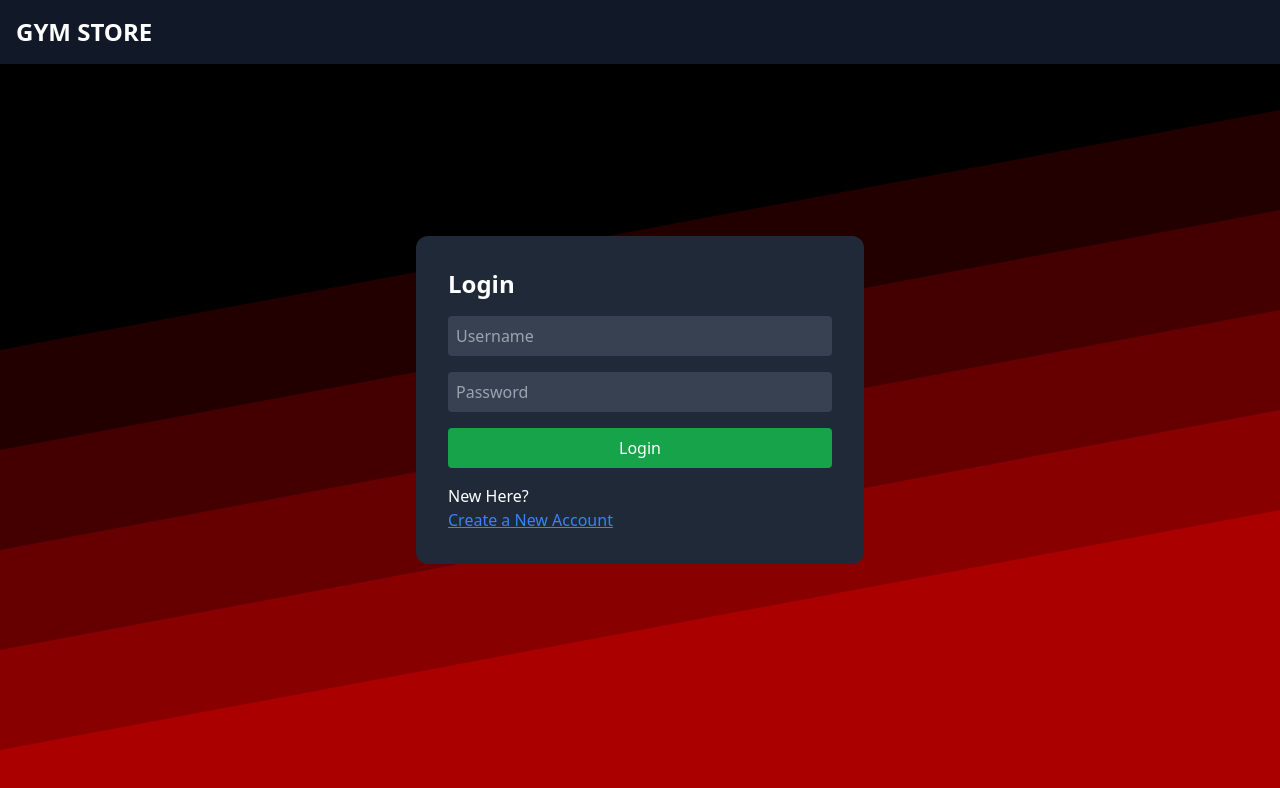
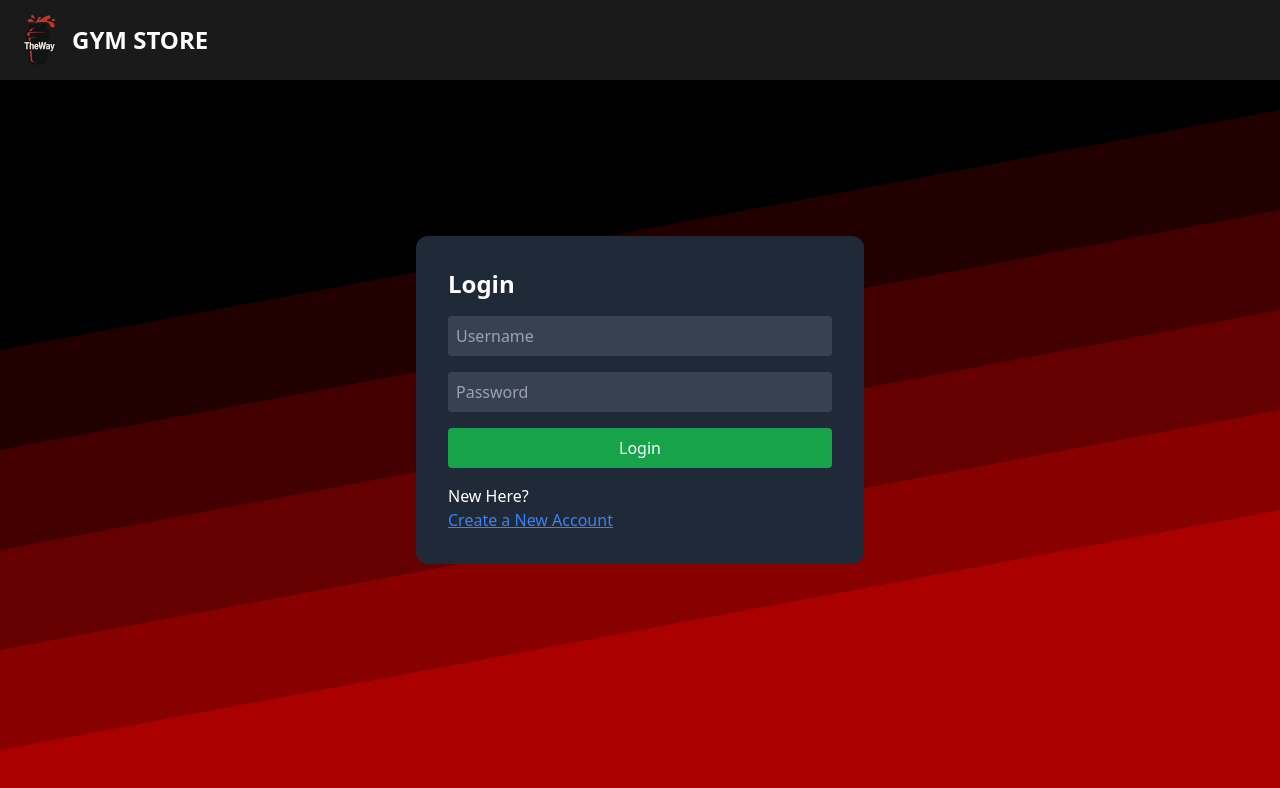
Before and after one commit to MohanSaiPK/The-Way, a React (Vite) app in the folder gym/: page / in a window 1280 px wide. Shown: the top 788 px of the page. Built offline with nearby package versions, Linux system fonts and the light colour scheme.

Commit message:
added logo and name

```diff
--- a/gym/index.html
+++ b/gym/index.html
@@ -2,9 +2,12 @@
 <html lang="en">
   <head>
     <meta charset="UTF-8" />
-    <link rel="icon" type="image/svg+xml" href="/vite.svg" />
+    <link rel="apple-touch-icon" sizes="180x180" href="/apple-touch-icon.png" />
+    <link rel="icon" type="image/png" sizes="32x32" href="/favicon-32x32.png" />
+    <link rel="icon" type="image/png" sizes="16x16" href="/favicon-16x16.png" />
+    <link rel="manifest" href="/site.webmanifest" />
     <meta name="viewport" content="width=device-width, initial-scale=1.0" />
-    <title>Vite + React</title>
+    <title>The Way</title>
   </head>
   <body>
     <div id="root"></div>
--- a/gym/src/components/Navbar.jsx
+++ b/gym/src/components/Navbar.jsx
@@ -11,6 +11,7 @@ import { useNavigate } from "react-router-dom";
 import { useState } from "react";
 import axiosInstance from "../utils/axiosInstance";
 import { useLocation } from "react-router-dom";
+import logo from "../assets/LogoGym.png";
 
 const Navbar = () => {
   const { wishlist, cart, refresh } = useUserItems();
@@ -60,9 +61,10 @@ const Navbar = () => {
   /* const cartTotal = cart.reduce((sum, item) => sum + parseFloat(item.price), 0); */
 
   return (
-    <nav className="fixed top-0 left-0 w-full bg-gray-900 text-white p-4 flex justify-between items-center z-50">
-      <div className="text-2xl font-bold">GYM STORE</div>
-
+    <nav className="fixed top-0 left-0 w-full bg-[#1A1A1A] text-white  flex items-center z-50 p-2">
+      <img src={logo} alt="TheWay Logo" className="w-10 md:w-16" />
+      <div className="flex items-center justify-between w-full pr-4">
+        <div className="md:text-2xl font-bold">GYM STORE</div>
         {!isAuthPage && token && (
           <div className="flex items-center space-x-4 md:space-x-6">
             {/* Wishlist */}
@@ -122,7 +124,9 @@ const Navbar = () => {
                               <FontAwesomeIcon
                                 icon={faTrash}
                                 className=" text-red-600 text-xs cursor-pointer"
-                              onClick={() => handleRemove("wishlist", item.id)}
+                                onClick={() =>
+                                  handleRemove("wishlist", item.id)
+                                }
                               />
                             </td>
                           </tr>
@@ -240,6 +244,7 @@ const Navbar = () => {
             </button>
           </div>
         )}
+      </div>
     </nav>
   );
 };
```
Also changed, not shown: gym/src/assets/LogoGym.png (added), 1 other file (tests, documents, lock files or other folders). Lines whose indentation alone changed are shown as unchanged.
